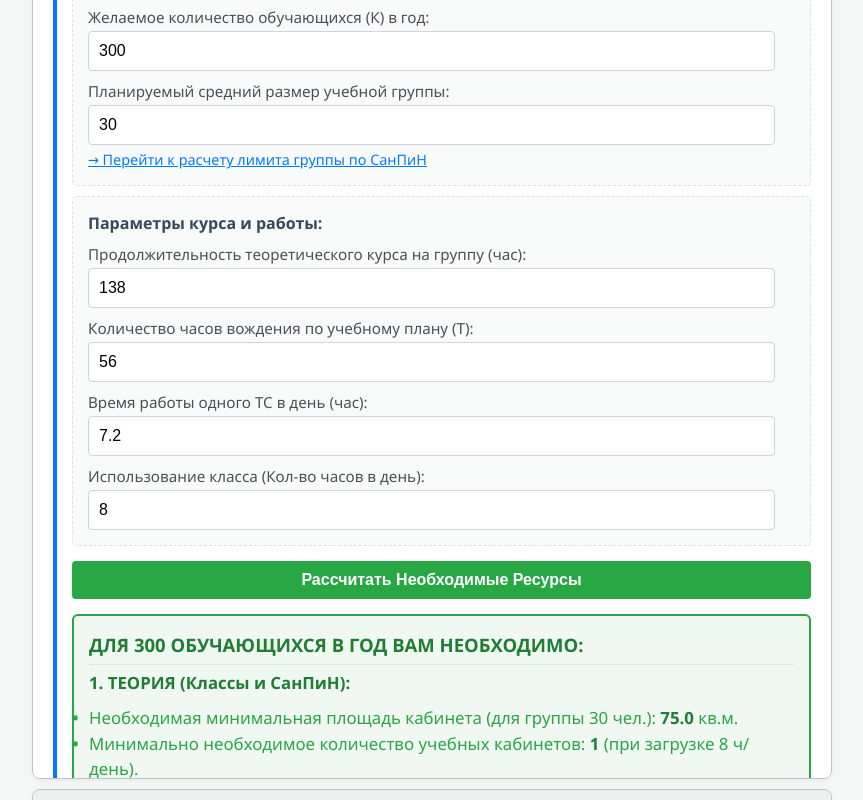
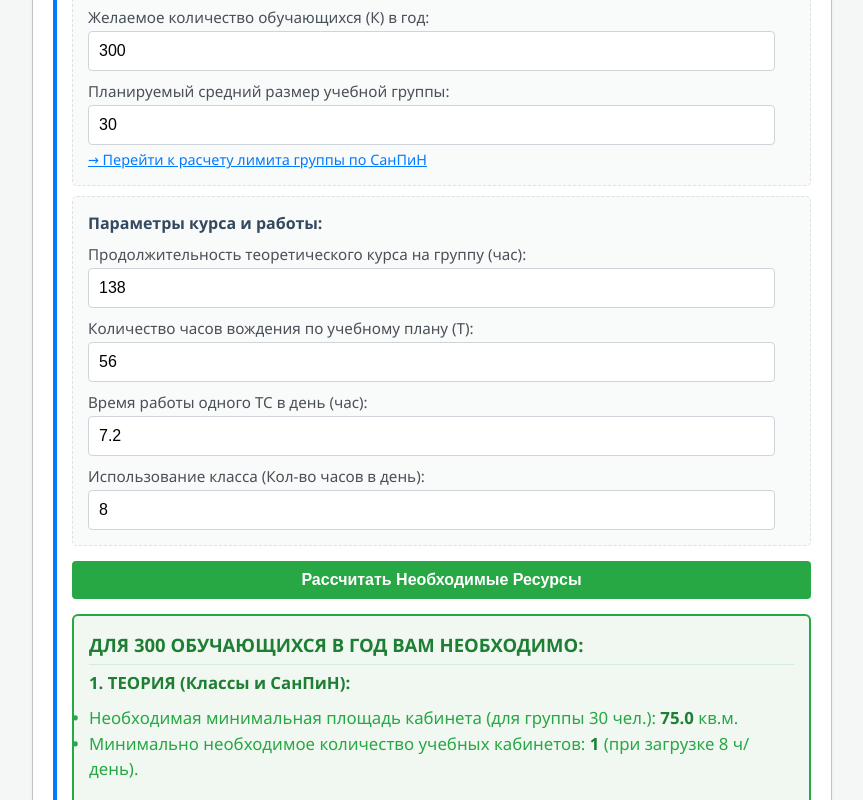
Before and after one commit to UlianovS/Baranka, a plain HTML site: page index.html in a window 1280 px wide. Both pictures are taken after a click on the button "Рассчитать Необходимые Ресурсы". Shown: the part 404-1204 px from the top of the page, without its empty margins (208-1071 px from the left). Drawn offline with Linux system fonts and the light colour scheme.

Commit message:
Update index.html

```diff
--- a/index.html
+++ b/index.html
@@ -77,7 +77,7 @@
 
         .accordion-item.active .accordion-content {
             padding: 20px;
-            max-height: 2000px;
+            max-height: 4000px; /* ИСПРАВЛЕНО: Увеличен max-height для полного отображения результатов */
         }
         .accordion-icon {
             font-size: 1.2em;
@@ -114,7 +114,6 @@
             color: #28a745;
             border-bottom: 2px solid #28a745;
         }
-        /* Синий для важного сравнения */
         .h3-important {
              color: #007bff;
              border-bottom: 2px solid #007bff;
@@ -189,6 +188,7 @@
         }
         .result-important h4 {
             color: #0056b3;
+            border-bottom: 1px solid #c2e0ff;
         }
         .result-important ul li:before {
             content: "•";
@@ -431,6 +431,7 @@
                 });
 
                 item.classList.add('active');
+                // Устанавливаем высоту с запасом
                 content.style.maxHeight = content.scrollHeight + 40 + 'px';
             }
         }
@@ -501,6 +502,12 @@
                  </ul>
                  <span class="note"> Расчет ТС произведен по часам вождения, указанным в плане (${T_total_target} ч).</span>
                  `;
+
+            // ИСПРАВЛЕНИЕ БАГА: Обновляем высоту аккордеона после вывода результатов
+            const accordionContent = document.getElementById('calc_reverse').closest('.accordion-content');
+            if (accordionContent) {
+                accordionContent.style.maxHeight = accordionContent.scrollHeight + 40 + 'px';
+            }
         }
 
         // --- 2. Калькулятор: ОГРАНИЧЕНИЕ ПО САНПИН ---
@@ -564,7 +571,7 @@
             let sanitation_note = "";
 
             if (Sgr_Planned > SanPin_Limit) {
-                 sanitation_note = `<span style="color:red; font-weight: bold;">⚠️ ВАЖНО: Планируемый размер группы (${Sgr_Planned} чел.) превышает лимит по СанПиН (${SanPin_Limit} чел.). Расчет теоретической мощности ведется по лимиту СанПиН.</span><br>`;
+                 sanitation_note = `<span style="color:#dc3545; font-weight: bold;">⚠️ ВАЖНО: Планируемый размер группы (${Sgr_Planned} чел.) превышает лимит по СанПиН (${SanPin_Limit} чел.). Расчет теоретической мощности ведется по лимиту СанПиН.</span><br>`;
             }
 
             if (K_Practical < K_Theoretical) {
@@ -670,6 +677,7 @@
         window.onload = function() {
             calculateSanPinLimit();
 
+            // Инициализация высоты для первого (активного) аккордеона
             const firstContent = document.querySelector('.accordion-item.active .accordion-content');
             if (firstContent) {
                 firstContent.style.maxHeight = firstContent.scrollHeight + 40 + 'px';
```
